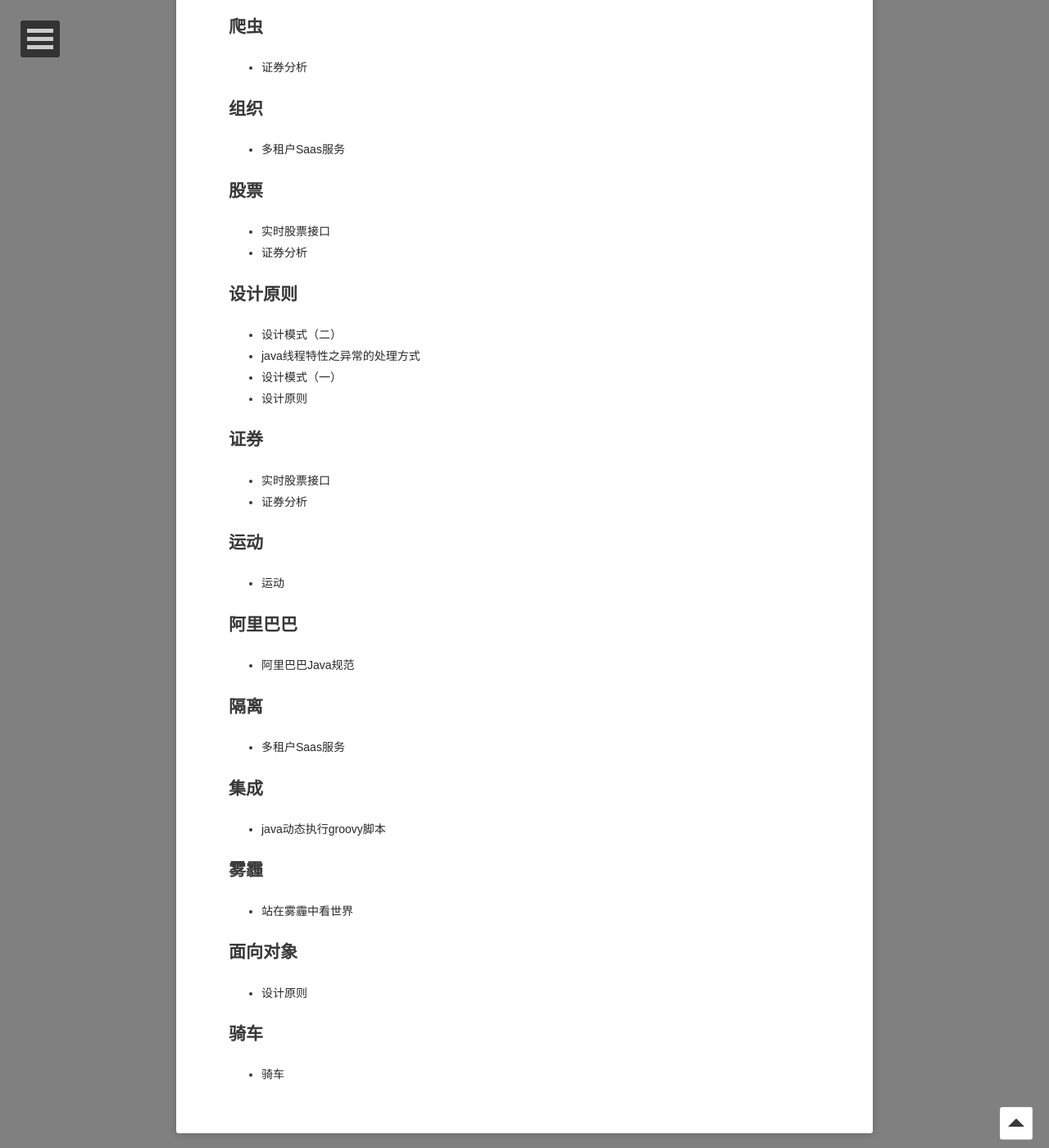
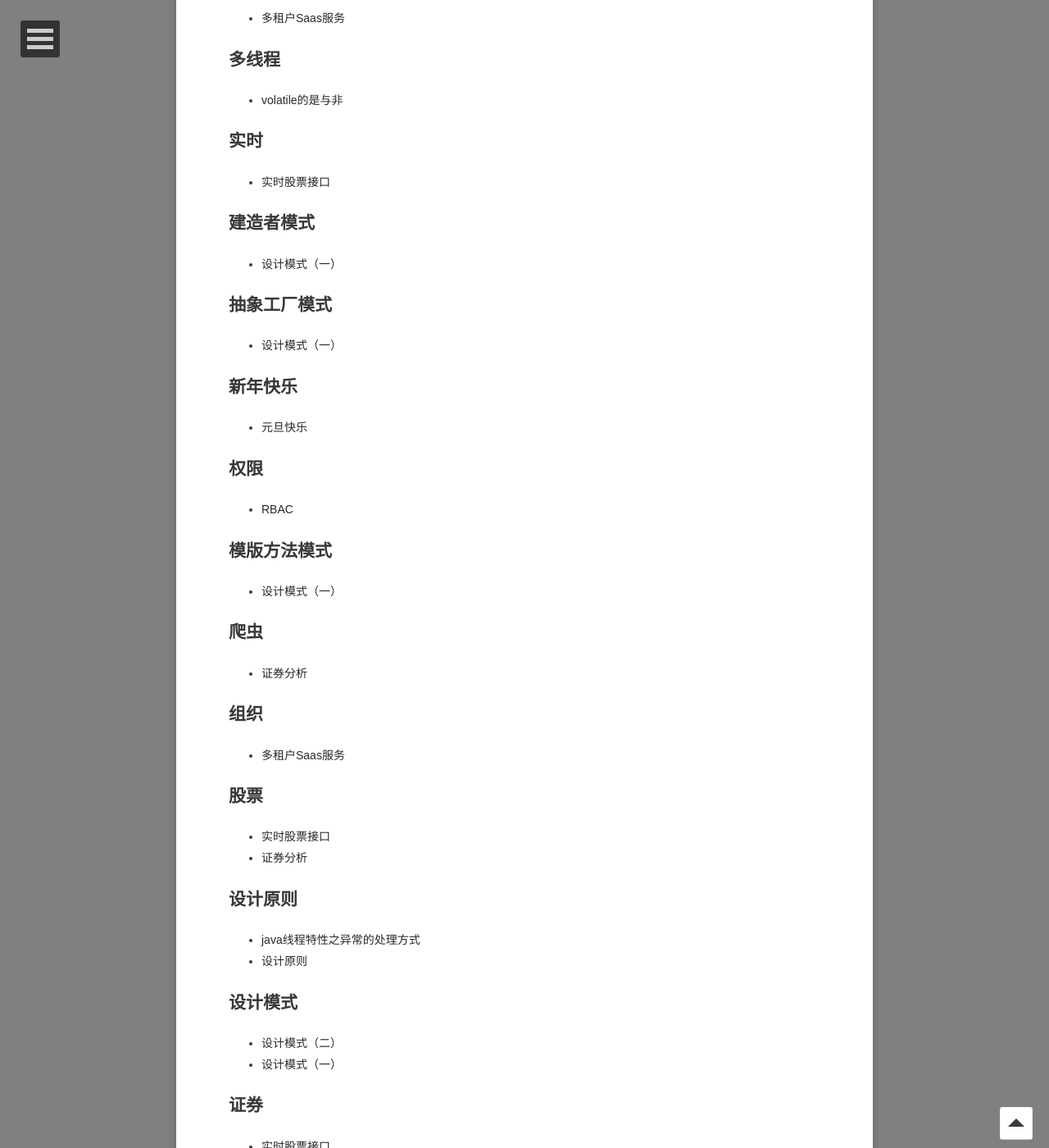
Before and after one commit to Justice-love/Justice-love.github.io, a Jekyll site: the page built from tags/index.html, in a window 1280 px wide and 1400 px high, scrolled down 8143 px. Shown: the whole window at 82% size. Built offline with Jekyll 4.4.1, drawn with Linux system fonts in a browser that asks for light colours; some web fonts are replaced; comment, search, counter and statistics services are not loaded; some of the changed text lies outside the part shown.

Commit message:
设计模式二

```diff
--- a/_posts/post/2017-01-28-design.md
+++ b/_posts/post/2017-01-28-design.md
@@ -4,7 +4,10 @@
 date:   2017-01-28
 excerpt: "设计原则：抽象工厂模式，模版方法模式，建造者模式"
 tag:
-- 设计原则
+- 设计模式
+- 抽象工厂模式
+- 模版方法模式
+- 建造者模式
 comments: true
 ---
 > 打算写几篇关于设计模式的连载，今天是开篇，关于抽象工厂模式，模版方法模式和建造者模式。
--- a/_posts/post/2017-01-29-design2.md
+++ b/_posts/post/2017-01-29-design2.md
@@ -4,7 +4,11 @@ title:  "设计模式（二）"
 date:   2017-01-28
 excerpt: "设计原则：代理模式，原型模式，中介者模式，命令模式"
 tag:
-- 设计原则
+- 设计模式
+- 代理模式
+- 原型模式
+- 中介者模式
+- 命令模式
 comments: true
 ---
 > 今天是设计模式连载的第二篇，记录了代理模式，原型模式，中介者模式，命令模式。同样每个设计模式的详解都包括的我的理解以及我的分析推导过程。
```
